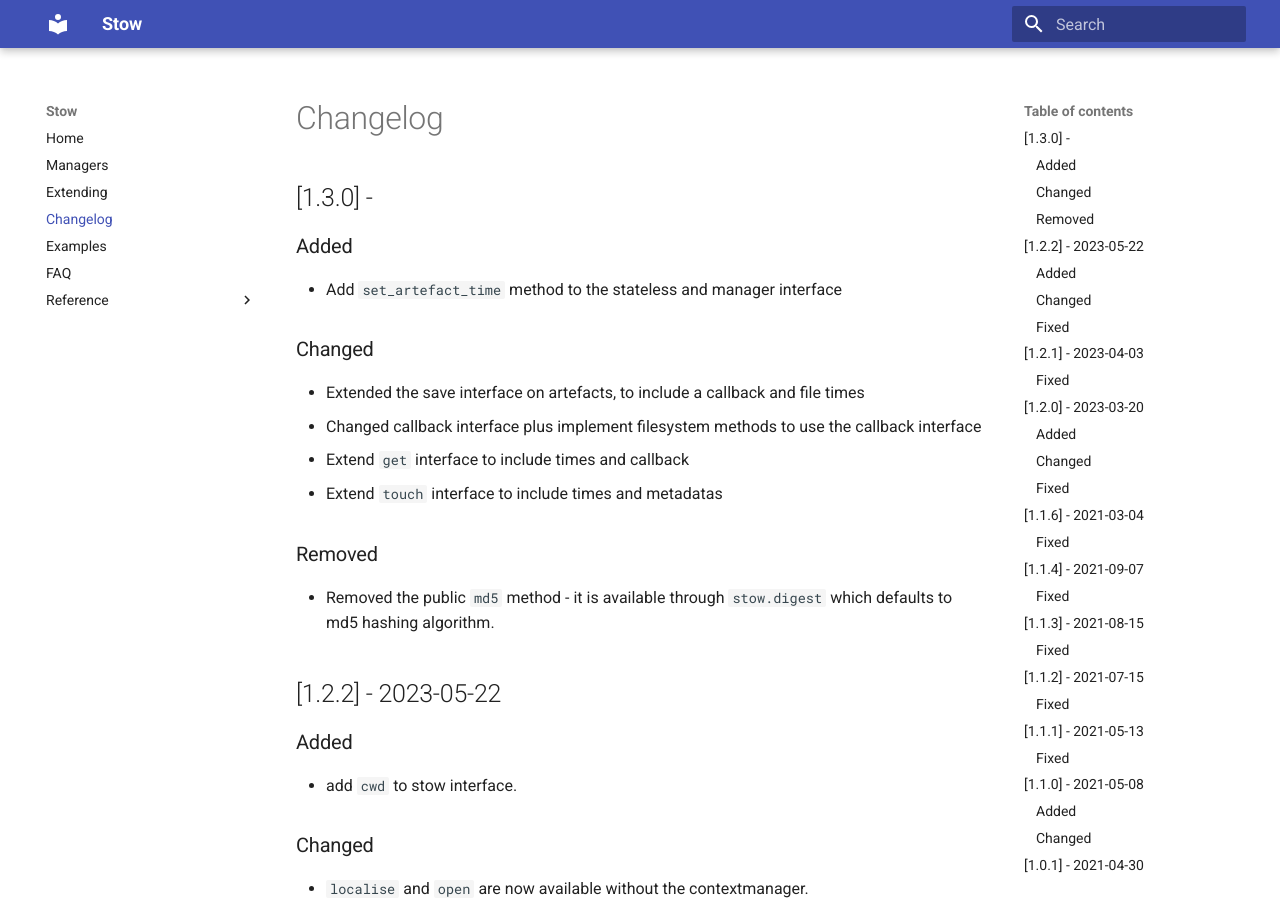
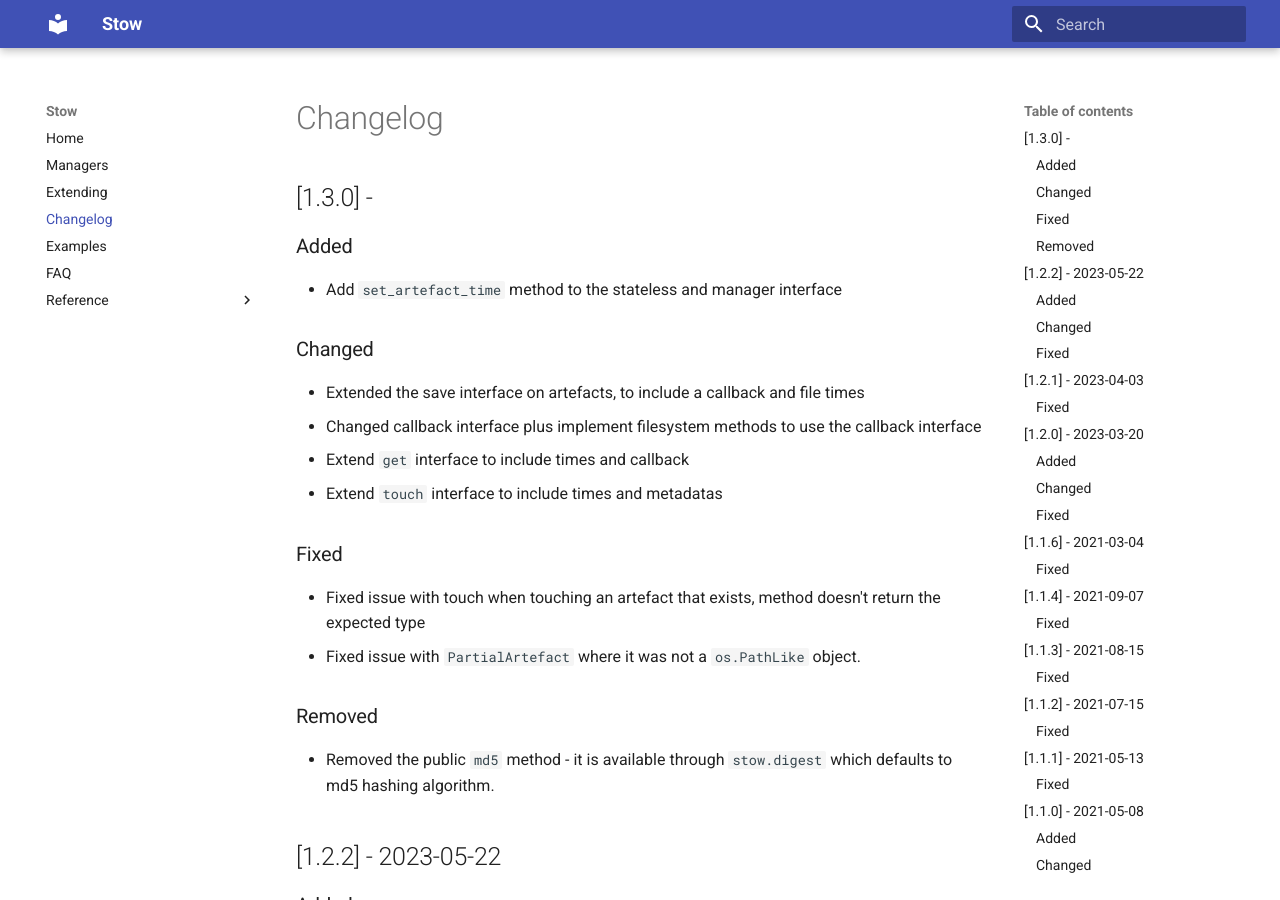
Before and after one commit to Kieran-Bacon/stow, an MkDocs documentation site: the page built from docs/changelog.md, in a window 1280 px wide and 900 px high. Built offline with MkDocs 1.6.1 and Material for MkDocs 9.7.7, drawn with Linux system fonts in a browser that asks for light colours.

Commit message:
Update changelog

```diff
--- a/docs/changelog.md
+++ b/docs/changelog.md
@@ -12,6 +12,11 @@
 - Changed callback interface plus implement filesystem methods to use the callback interface
 - Extend `get` interface to include times and callback
 - Extend `touch` interface to include times and metadatas
+
+### Fixed
+
+- Fixed issue with touch when touching an artefact that exists, method doesn't return the expected type
+- Fixed issue with `PartialArtefact` where it was not a `os.PathLike` object.
 
 ### Removed
 
```
